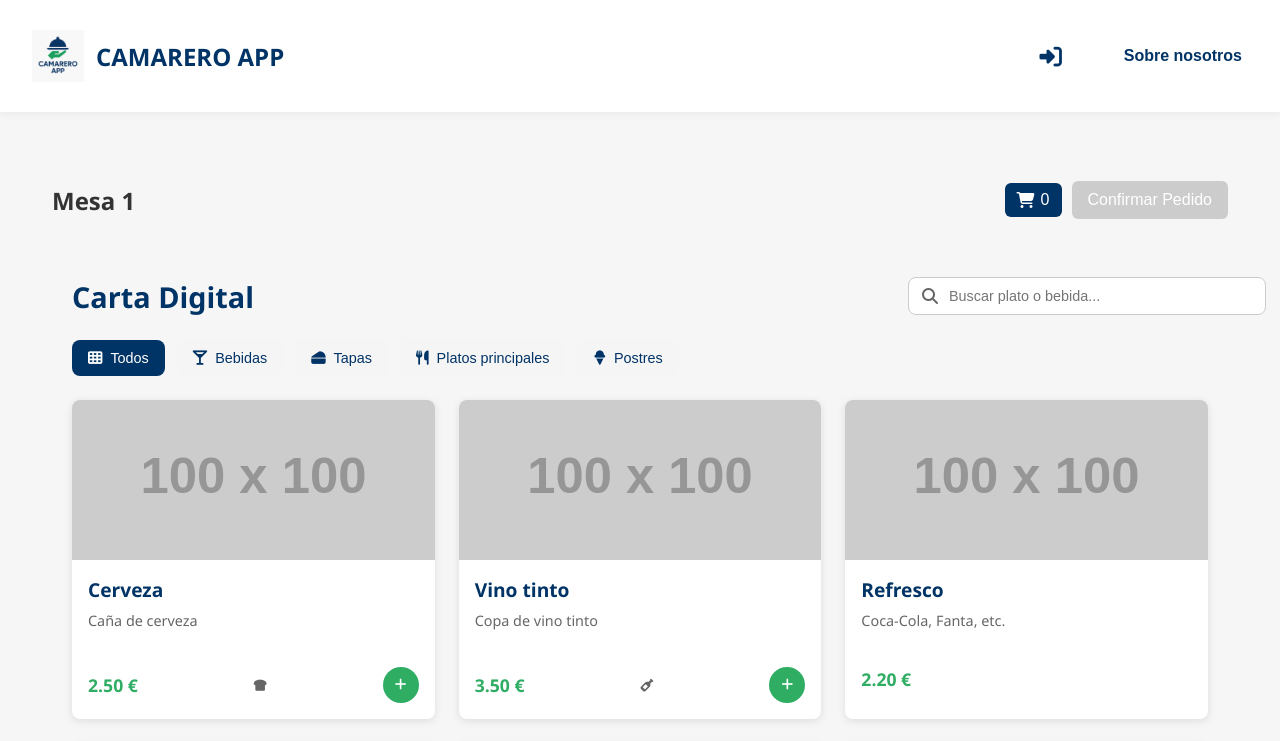
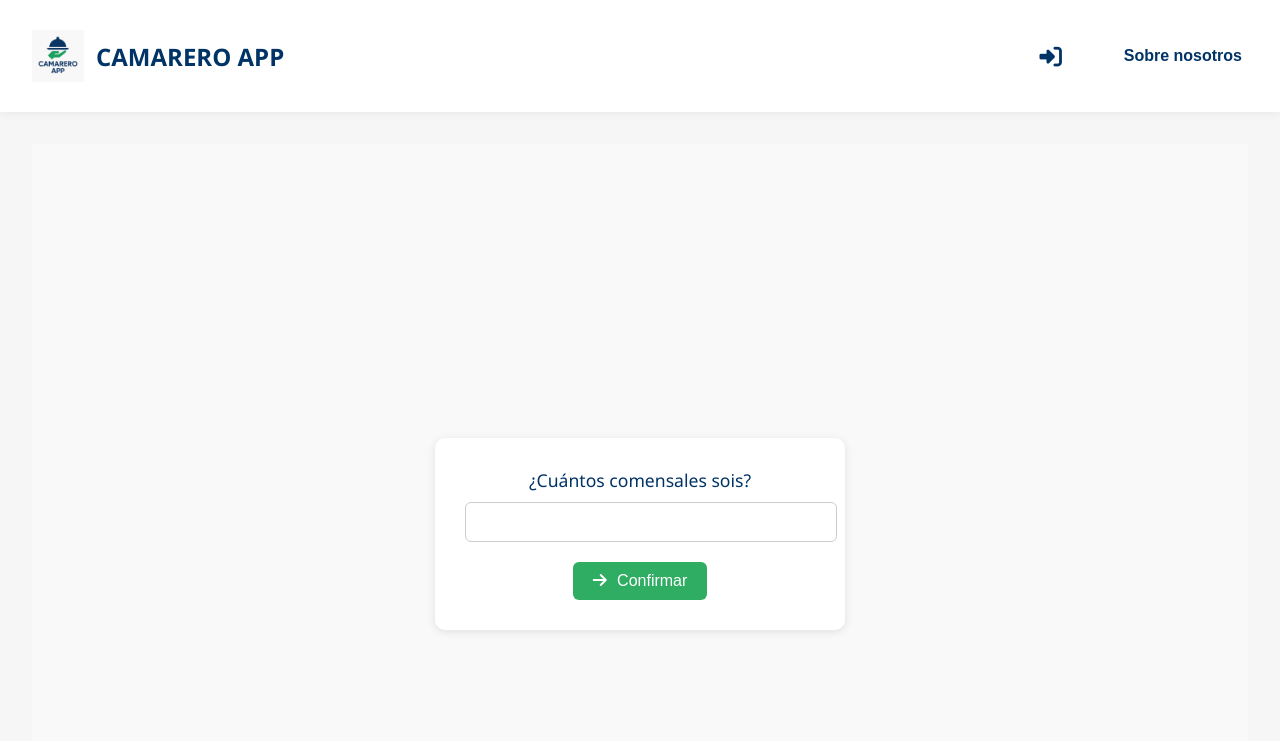
Before and after one commit to karataker/Camarero-app-front, a React (Create React App) app in the folder camarero-app/: page /cliente/1/1 in a window 1280 px wide. Shown: the top 741 px of the page. Built offline with nearby package versions, Linux system fonts and the light colour scheme.

Commit message:
[LOG] Fix comensales

```diff
--- a/camarero-app/src/context/useComandas.jsx
+++ b/camarero-app/src/context/useComandas.jsx
@@ -4,6 +4,7 @@ const ComandaContext = createContext();
 
 export const ComandaProvider = ({ children }) => {
   const [comandas, setComandas] = useState([]);
+  const [comensales, setComensales] = useState(null);
 
   const agregarComanda = (nueva) => {
     setComandas(prev => [...prev, nueva]);
@@ -11,10 +12,17 @@ export const ComandaProvider = ({ children }) => {
 
   const limpiarComandas = () => {
     setComandas([]);
+    setComensales(null);
   };
 
   return (
-    <ComandaContext.Provider value={{ comandas, agregarComanda, limpiarComandas }}>
+    <ComandaContext.Provider value={{
+      comandas,
+      comensales,
+      setComensales,
+      agregarComanda,
+      limpiarComandas
+    }}>
       {children}
     </ComandaContext.Provider>
   );
--- a/camarero-app/src/styles/clienteCartaView.css
+++ b/camarero-app/src/styles/clienteCartaView.css
@@ -180,3 +180,67 @@
     opacity: 1;
   }
 }
+
+/* === Formulario de comensales === */
+.cliente-inicial {
+  display: flex;
+  justify-content: center;
+  align-items: center;
+  height: calc(100vh - 60px);
+  background-color: #f9f9f9;
+}
+
+.comensales-form {
+  background-color: white;
+  padding: 30px;
+  border-radius: 10px;
+  box-shadow: 0 2px 10px rgba(0, 0, 0, 0.1);
+  text-align: center;
+  max-width: 350px;
+  width: 100%;
+}
+
+.comensales-form label {
+  font-size: 1.1rem;
+  font-weight: 500;
+  color: #003366;
+  margin-bottom: 10px;
+  display: block;
+}
+
+.comensales-form input {
+  width: 100%;
+  padding: 10px;
+  font-size: 1rem;
+  border: 1px solid #ccc;
+  border-radius: 6px;
+  margin-bottom: 20px;
+}
+
+.comensales-form button {
+  background-color: #2EAD63;
+  color: white;
+  border: none;
+  border-radius: 6px;
+  padding: 10px 20px;
+  font-size: 1rem;
+  cursor: pointer;
+  transition: background-color 0.3s;
+}
+
+.comensales-form button:hover {
+  background-color: #239553;
+}
+
+/* === Info de comensales en comandas === */
+.comensales-info {
+  margin-bottom: 20px;
+  font-size: 1rem;
+  color: #003366;
+  display: flex;
+  align-items: center;
+  gap: 10px;
+  background-color: #eef6ff;
+  padding: 10px 16px;
+  border-radius: 6px;
+}
--- a/camarero-app/src/views/ClienteCartaView.jsx
+++ b/camarero-app/src/views/ClienteCartaView.jsx
@@ -8,7 +8,9 @@ const ClienteCartaView = () => {
   const [pedidoActual, setPedidoActual] = useState([]);
   const [mostrarCarrito, setMostrarCarrito] = useState(false);
   const [mostrarModal, setMostrarModal] = useState(false);
-  const { agregarComanda } = useComandas();
+  const [comensalesInput, setComensalesInput] = useState('');
+
+  const { agregarComanda, comensales, setComensales } = useComandas();
   const { mesaId, barId } = useParams();
   const navigate = useNavigate();
 
@@ -23,22 +25,6 @@ const ClienteCartaView = () => {
     });
   };
 
-  // const confirmarComanda = () => {
-  //   const nuevaComanda = {
-  //     id: `CMD${Date.now()}`,
-  //     fecha: new Date().toLocaleString(),
-  //     estado: 'en_preparacion',
-  //     estimado: '15 minutos',
-  //     items: pedidoActual.map(p => ({
-  //       nombre: p.nombre,
-  //       cantidad: p.cantidad,
-  //       disponible: Math.random() > 0.5
-  //     }))
-  //   };
-  //   agregarComanda(nuevaComanda);
-  //   navigate(`/cliente/${barId}/${mesaId}/comandas`);
-  // };
-
   const confirmarComanda = () => {
     const nuevaComanda = {
       id: `CMD${Date.now()}`,
@@ -51,7 +37,7 @@ const ClienteCartaView = () => {
           nombre: p.nombre,
           cantidad: p.cantidad,
           disponible: rand > 0.3,
-          recogido: rand > 0.75 // solo si es disponible, puede estar recogido
+          recogido: rand > 0.75
         };
       })
     };
@@ -61,6 +47,36 @@ const ClienteCartaView = () => {
   };
 
   const total = pedidoActual.reduce((sum, item) => sum + item.precio * item.cantidad, 0);
+
+  const handleComensalesSubmit = (e) => {
+    e.preventDefault();
+    const numero = parseInt(comensalesInput);
+    if (!isNaN(numero) && numero > 0) {
+      setComensales(numero);
+    }
+  };
+
+  if (!comensales) {
+    return (
+      <div className="cliente-carta-view cliente-inicial">
+        <form className="comensales-form" onSubmit={handleComensalesSubmit}>
+          <label htmlFor="comensales">¿Cuántos comensales sois?</label>
+          <input
+            id="comensales"
+            type="number"
+            min="1"
+            max="20"
+            value={comensalesInput}
+            onChange={(e) => setComensalesInput(e.target.value)}
+            required
+          />
+          <button type="submit">
+            <i className="fas fa-arrow-right" style={{ marginRight: 6 }}></i> Confirmar
+          </button>
+        </form>
+      </div>
+    );
+  }
 
   return (
     <div className="cliente-carta-view">
--- a/camarero-app/src/views/ClienteComandasView.jsx
+++ b/camarero-app/src/views/ClienteComandasView.jsx
@@ -1,12 +1,12 @@
 import React from 'react';
 import { useParams, useNavigate } from 'react-router-dom';
-import '../styles/clienteComandas.css';
+import '../styles/clienteComandasView.css';
 import { useComandas } from '../context/useComandas';
 
 const ClienteComandas = () => {
   const { mesaId, barId } = useParams();
   const navigate = useNavigate();
-  const { comandas } = useComandas();
+  const { comandas, comensales } = useComandas();
 
   const nuevaComanda = () => {
     navigate(`/cliente/${barId}/${mesaId}`);
@@ -19,6 +19,12 @@ const ClienteComandas = () => {
   return (
     <div className="cliente-comandas-view">
       <h2>Resumen de Comandas - Mesa {mesaId}</h2>
+
+      {comensales && (
+        <div className="comensales-info">
+          <i className="fas fa-users"></i> <strong>Comensales:</strong> {comensales}
+        </div>
+      )}
 
       <div className="comandas-listado">
         {comandas.length === 0 ? (
```
Also changed, not shown: camarero-app/src/styles/clienteComandasView.css (renamed from camarero-app/src/styles/clienteComandas.css).
